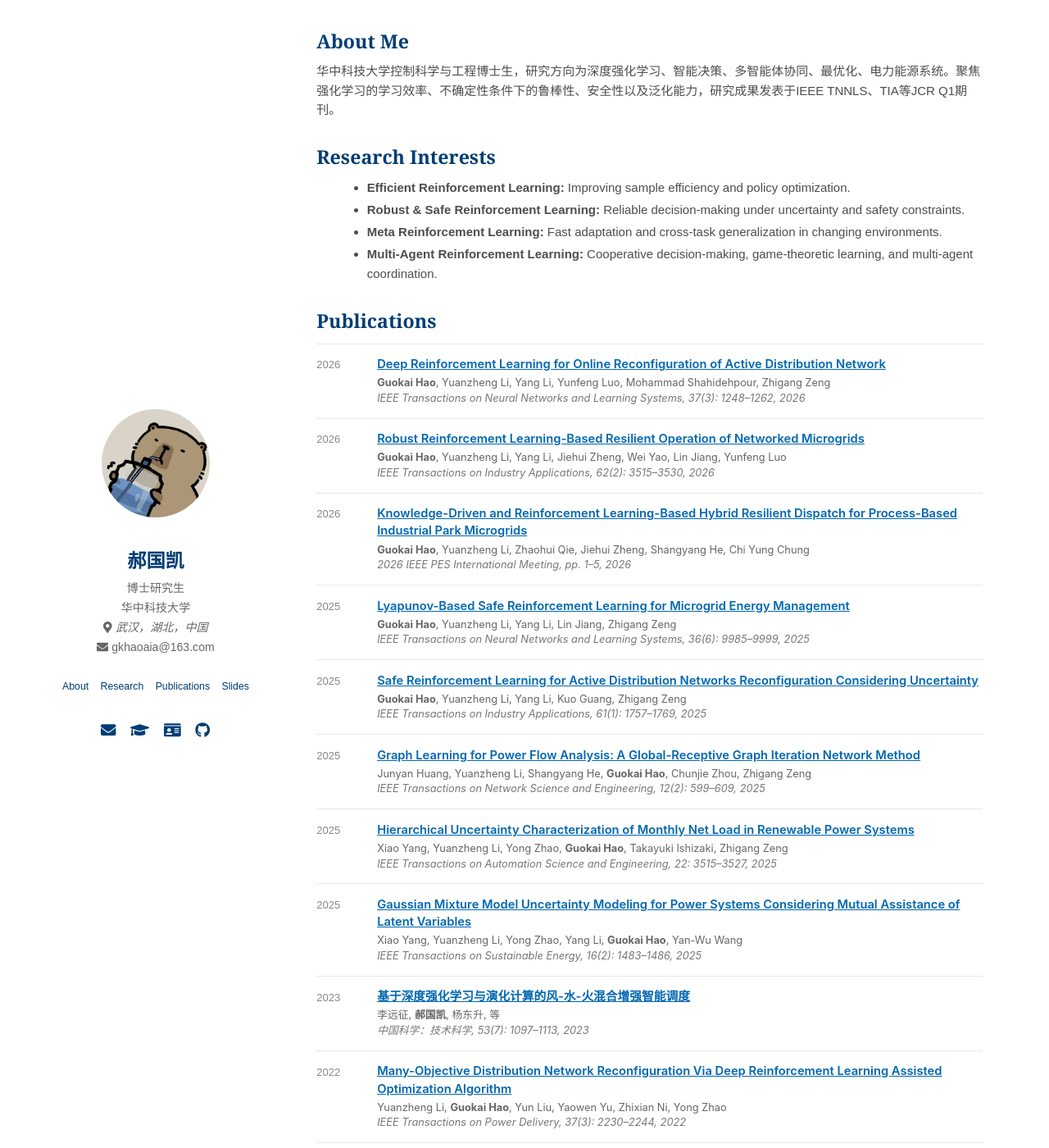
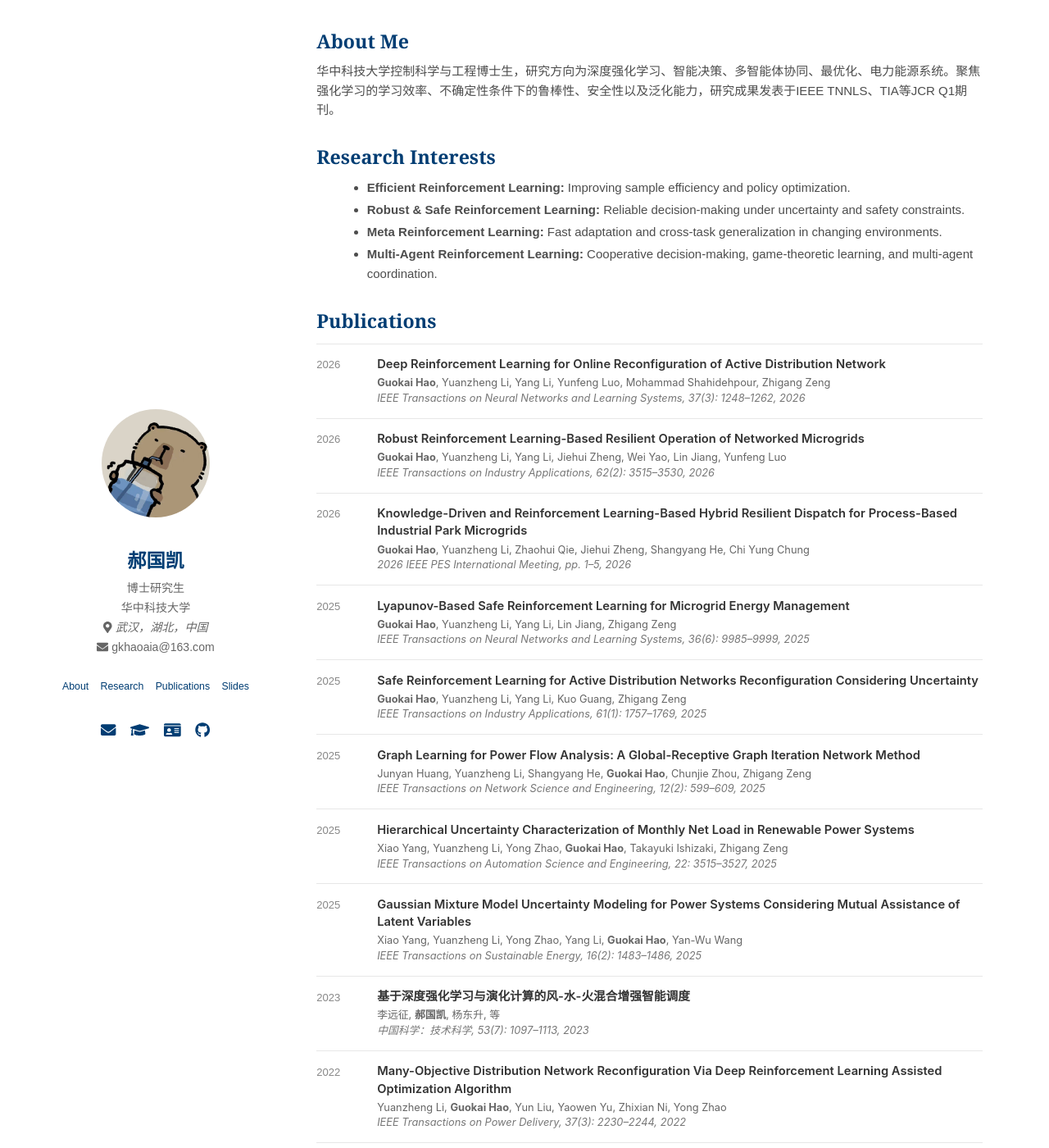
Before and after one commit to guokai-hao/guokai-hao.github.io, a Jekyll site: the page built from index.html, in a window 1280 px wide and 1400 px high. Shown: the whole window at 82% size. Built offline with Jekyll 4.4.1, drawn with Linux system fonts in a browser that asks for light colours; nearby versions of some CDN libraries.

Commit message:
Update _academic.scss

```diff
--- a/_sass/_academic.scss
+++ b/_sass/_academic.scss
@@ -146,6 +146,15 @@ body {
   letter-spacing: 0;
   line-height: 1.45;
 }
+.publication-main h3 a {
+  color: inherit;
+  text-decoration: none;
+}
+
+.publication-main h3 a:hover {
+  color: #005b9f;
+  text-decoration: underline;
+}
 .publication-authors,
 .publication-venue {
   font-family: -apple-system, BlinkMacSystemFont, "Segoe UI", Arial, "Microsoft YaHei", sans-serif;
```
